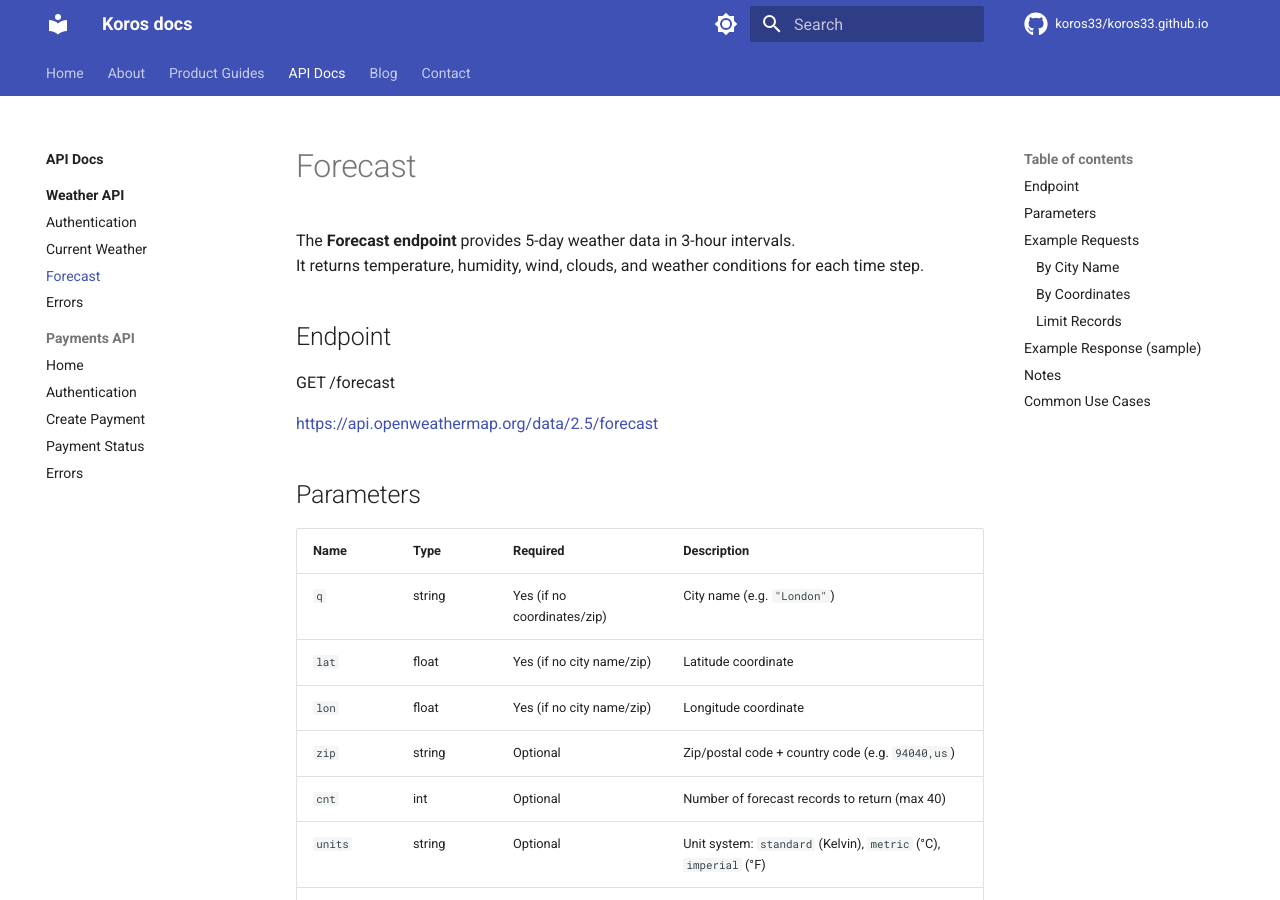
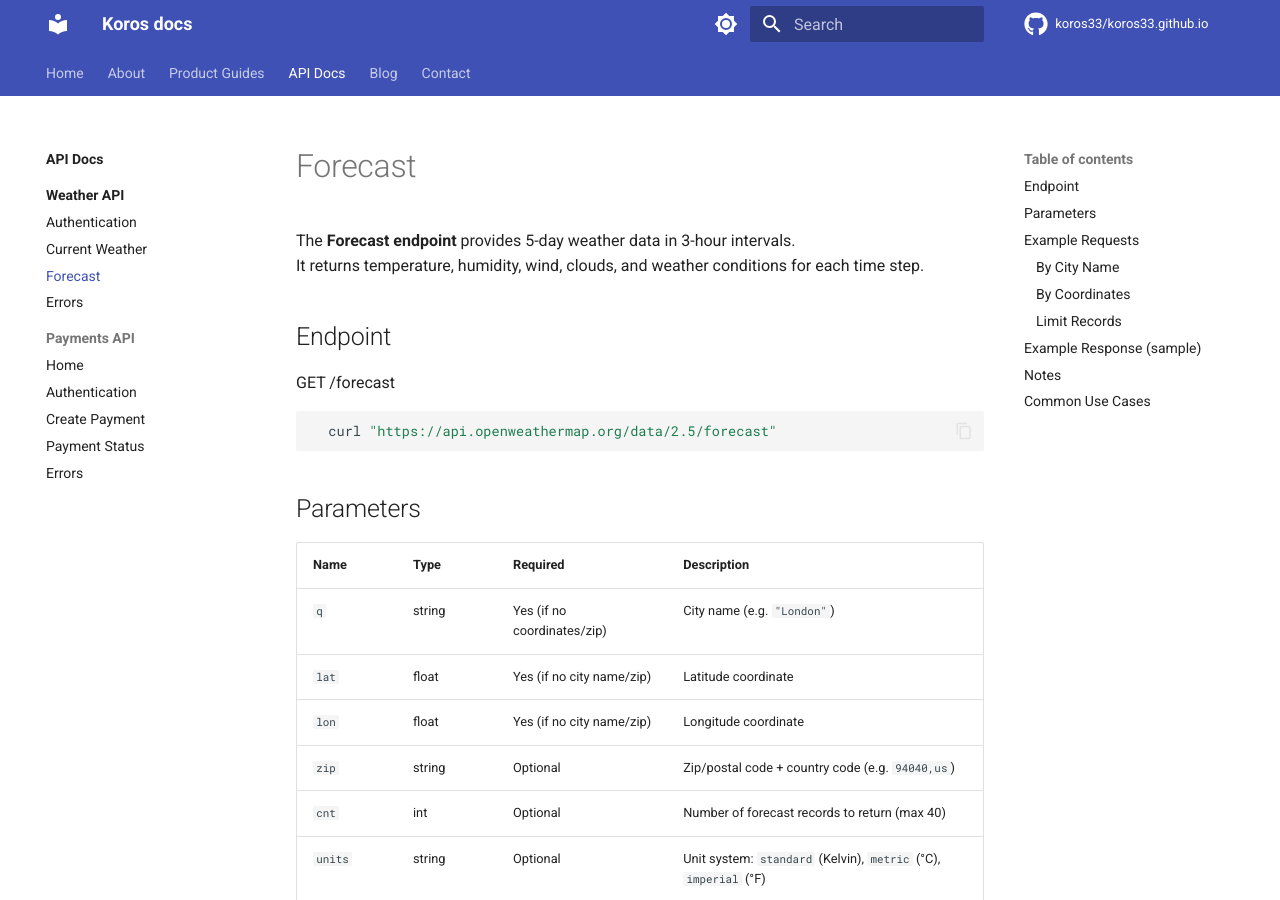
Before and after one commit to koros33/koros33.github.io, an MkDocs documentation site: the page built from docs/apidocs/weatherapi/forecast.md, in a window 1280 px wide and 900 px high. Built offline with MkDocs 1.6.1 and Material for MkDocs 9.7.7, drawn with Linux system fonts in a browser that asks for light colours; comment, search, counter and statistics services are not loaded; the version menu is left out.

Commit message:
Update forecast.md

````diff
--- a/docs/apidocs/weatherapi/forecast.md
+++ b/docs/apidocs/weatherapi/forecast.md
@@ -8,9 +8,9 @@ It returns temperature, humidity, wind, clouds, and weather conditions for each
 ##  Endpoint
 
 GET /forecast
-
- [https://api.openweathermap.org/data/2.5/forecast](https://api.openweathermap.org/data/2.5/forecast)
-
+```bash
+  curl "https://api.openweathermap.org/data/2.5/forecast"
+```
 
 
 ##  Parameters
````
